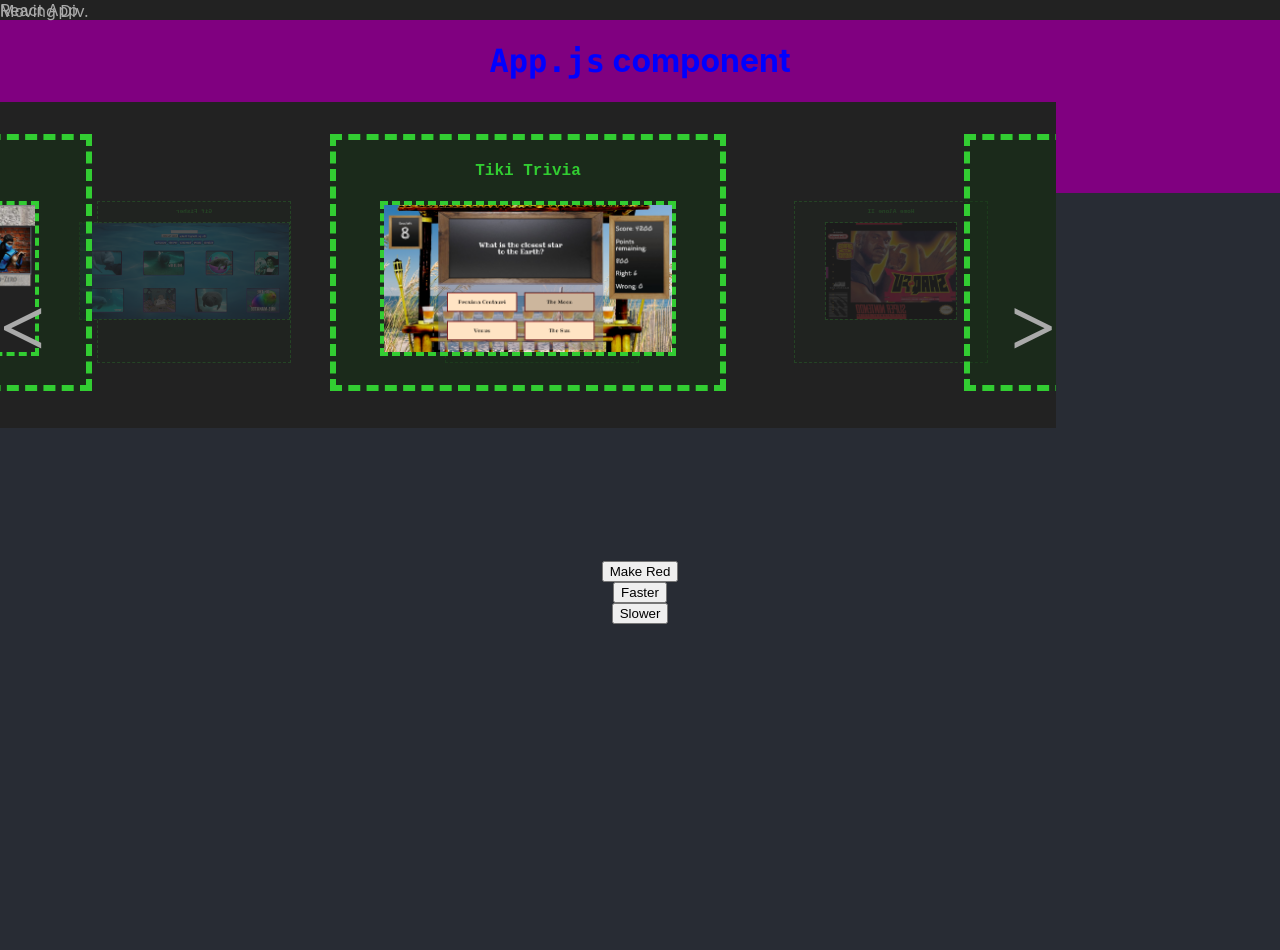
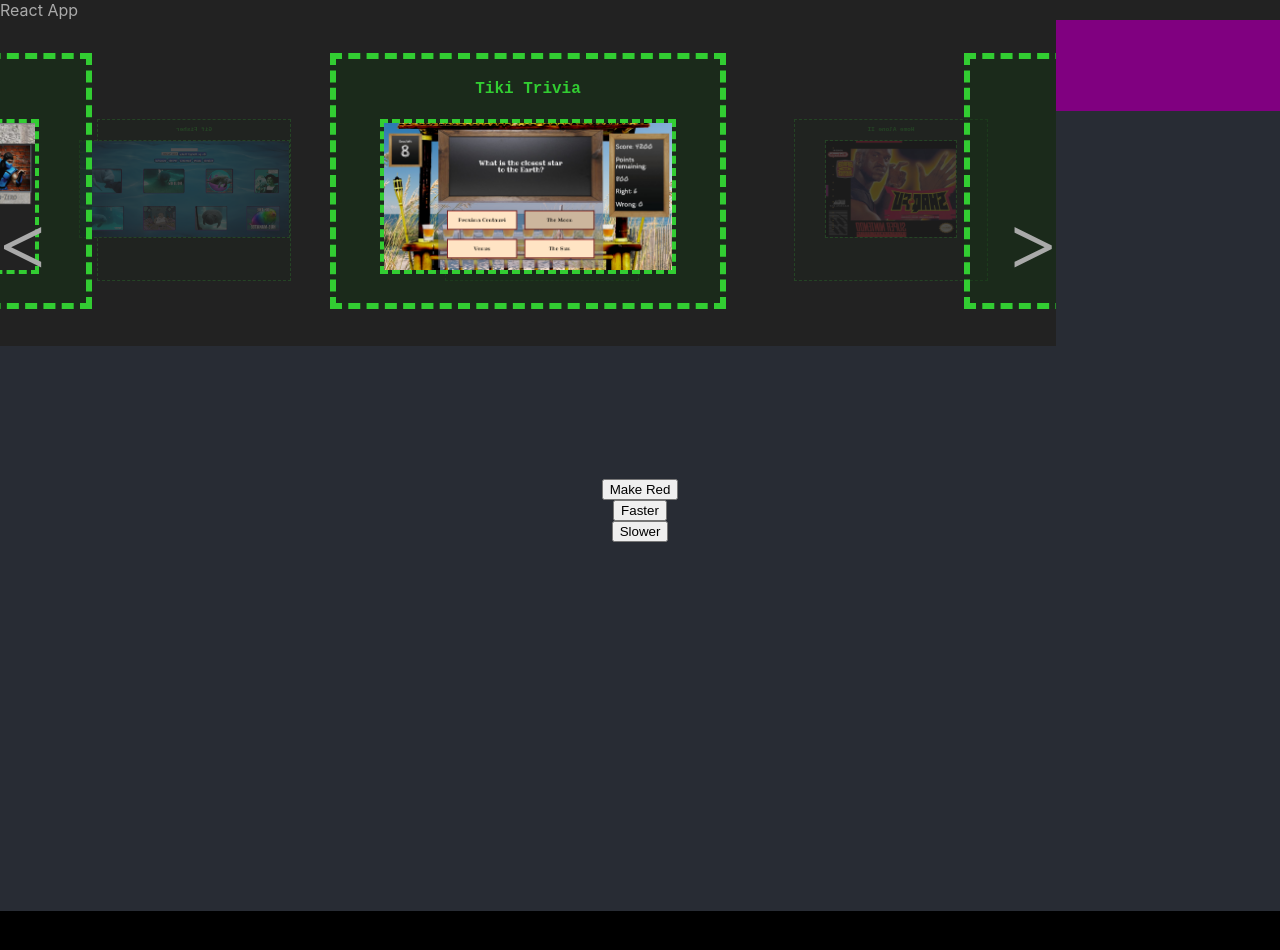
Before and after one commit to dph0718/portfolio-react, a React (Create React App) app: page / in a window 1280 px wide. Shown: the top 950 px of the page. After the commit the page ends 911 px from the top, so only its background shows below. Built offline with nearby package versions, Linux system fonts and the light colour scheme.

Commit message:
deploy build

```diff
--- a/public/index.html
+++ b/public/index.html
@@ -3,14 +3,12 @@
 
 <head>
   <meta charset="utf-8">
-  <link rel="shortcut icon" href="%PUBLIC_URL%/favicon.ico">
   <meta name="viewport" content="width=device-width, initial-scale=1, shrink-to-fit=no">
   <meta name="theme-color" content="#000000">
   <!--
       manifest.json provides metadata used when your web app is added to the
       homescreen on Android. See https://developers.google.com/web/fundamentals/web-app-manifest/
     -->
-  <link rel="manifest" href="%PUBLIC_URL%/manifest.json">
   <link rel="stylesheet" href="style.css"
 
   <!-- Notice the use of %PUBLIC_URL% in the tags above. It will be replaced
@@ -27,16 +25,6 @@
     You need to enable JavaScript to run this app.
   </noscript>
   <div id="root"></div>
-  <!--
-      This HTML file is a template.
-      If you open it directly in the browser, you will see an empty page.
-
-      You can add webfonts, meta tags, or analytics to this file.
-      The build step will place the bundled scripts into the <body> tag.
-
-      To begin the development, run `npm start` or `yarn start`.
-      To create a production bundle, use `npm run build` or `yarn build`.
-    -->
 </body>
 
 </html>
--- a/src/App.js
+++ b/src/App.js
@@ -68,10 +68,6 @@ class App extends Component {
 
     return (
       <div className="App">
-        <h1 style={h1Style}> <code>App.js</code>  component</h1>
-        <div id='moving-div'
-          style={divMove}> Moving Div.
-        </div>
         <Overall
           prop01="bananas"
           prop02={this.state.stateC}
```
